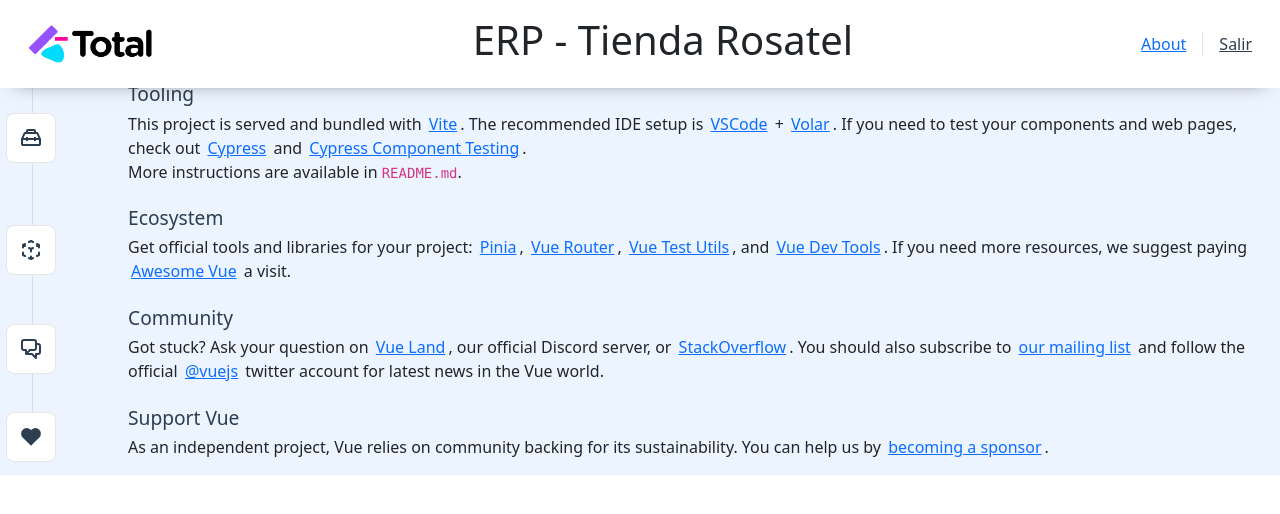
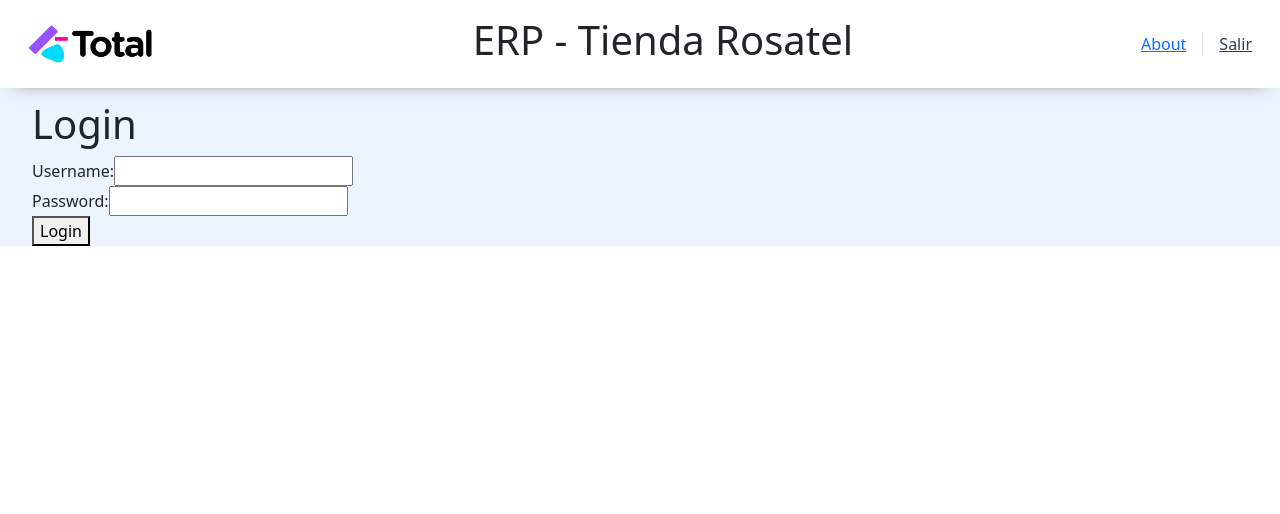
Before and after one commit to ajhades/exec_totalcode_front_ab, a Vue app: page / in a window 1280 px wide. Shown: the top 514 px of the page. Built offline with nearby package versions, Linux system fonts and the light colour scheme.

Commit message:
login and save token

```diff
--- a/package.json
+++ b/package.json
@@ -12,9 +12,11 @@
   },
   "dependencies": {
     "@popperjs/core": "^2.11.8",
+    "axios": "^1.7.2",
     "bootstrap": "^5.3.3",
     "vue": "^3.4.29",
-    "vue-router": "^4.3.3"
+    "vue-router": "^4.3.3",
+    "vuex": "^4.0.2"
   },
   "devDependencies": {
     "@rushstack/eslint-patch": "^1.8.0",
--- /dev/null
+++ b/src/components/Login.vue
@@ -0,0 +1,55 @@
+<template>
+  <div>
+    <h1>Login</h1>
+    <form @submit.prevent="login">
+      <div>
+        <label for="username">Username:</label>
+        <input type="text" v-model="username" id="username" required />
+      </div>
+      <div>
+        <label for="password">Password:</label>
+        <input type="password" v-model="password" id="password" required />
+      </div>
+      <button type="submit">Login</button>
+    </form>
+    <p v-if="error">{{ error }}</p>
+  </div>
+</template>
+
+<script>
+import axios from 'axios'
+import { mapActions } from 'vuex'
+
+export default {
+  data() {
+    return {
+      username: '',
+      password: '',
+      error: ''
+    }
+  },
+  methods: {
+    ...mapActions(['saveToken']),
+    async login() {
+      try {
+        const formData = new FormData()
+        formData.append('username', this.username)
+        formData.append('password', this.password)
+        const response = await axios.post('http://localhost:8001/login', formData, {
+          headers: {
+            'Content-Type': 'multipart/form-data'
+          }
+        })
+        const token = response.data.token
+        this.saveToken(token)
+        this.$router.push({ name: 'about' });
+      } catch (error) {
+        this.error = 'Login failed. Please check your credentials.'
+      }
+    }
+  }
+}
+</script>
+
+<style>
+</style>
--- a/src/main.js
+++ b/src/main.js
@@ -3,19 +3,33 @@ import './assets/main.css'
 import { createApp } from 'vue'
 import App from './App.vue'
 import router from './router'
+import store from './store'
+import axios from 'axios'
 import select from '@/components/global/Select.vue'
+import Login from '@/components/Login.vue'
 import 'bootstrap/dist/css/bootstrap.min.css'
 import 'bootstrap'
 
 const app = createApp(App)
 
 app.use(router)
+app.use(store)
 app.component('v-select', select)
+app.component('Login', Login)
 
 app.config.globalProperties.$filters = {
   currencyCOP(value) {
     return '$' + new Intl.NumberFormat('es-CO').format(value)
   }
 }
+axios.interceptors.request.use(config => {
+  const token = store.getters.getToken
+  if (token) {
+    config.headers.Authorization = `Bearer ${token}`
+  }
+  return config
+}, error => {
+  return Promise.reject(error)
+})
 
 app.mount('#app')
--- a/src/router/index.js
+++ b/src/router/index.js
@@ -1,4 +1,5 @@
 import { createRouter, createWebHistory } from 'vue-router'
+import store from '../store'
 import HomeView from '../views/HomeView.vue'
 
 const router = createRouter({
@@ -6,7 +7,7 @@ const router = createRouter({
   routes: [
     {
       path: '/',
-      name: 'home',
+      name: 'Login',
       component: HomeView
     },
     {
@@ -15,9 +16,21 @@ const router = createRouter({
       // route level code-splitting
       // this generates a separate chunk (About.[hash].js) for this route
       // which is lazy-loaded when the route is visited.
-      component: () => import('../views/AboutView.vue')
+      component: () => import('../views/AboutView.vue'),
+      meta: { requiresAuth: true }
     }
   ]
 })
+router.beforeEach((to, from, next) => {
+  if (to.matched.some((record) => record.meta.requiresAuth)) {
+    if (!store.getters.isAuthenticated) {
+      next({ name: 'Login' })
+    } else {
+      next()
+    }
+  } else {
+    next()
+  }
+})
 
 export default router
--- /dev/null
+++ b/src/store/index.js
@@ -0,0 +1,27 @@
+import { createStore } from 'vuex'
+
+export default createStore({
+  state: {
+    token: ''
+  },
+  mutations: {
+    setToken(state, token) {
+      state.token = token
+    },
+    clearToken(state) {
+      state.token = ''
+    }
+  },
+  actions: {
+    saveToken({ commit }, token) {
+      commit('setToken', token)
+    },
+    logout({ commit }) {
+      commit('clearToken')
+    }
+  },
+  getters: {
+    getToken: (state) => state.token,
+    isAuthenticated: state => !!state.token
+  }
+})
--- a/src/views/HomeView.vue
+++ b/src/views/HomeView.vue
@@ -1,9 +1,21 @@
-<script setup>
-import TheWelcome from '../components/TheWelcome.vue'
-</script>
-
 <template>
   <main>
-    <TheWelcome />
+    <Login />
   </main>
 </template>
+<script>
+import { mapActions } from 'vuex'
+export default {
+  methods: {
+    ...mapActions(['logout']),
+  },
+  mounted() {
+    this.logout()
+  }
+}
+</script>
+<style>
+main {
+  margin-top: 100px;
+}
+</style>
```
Also changed, not shown: 1 other file (tests, documents, lock files or other folders).
